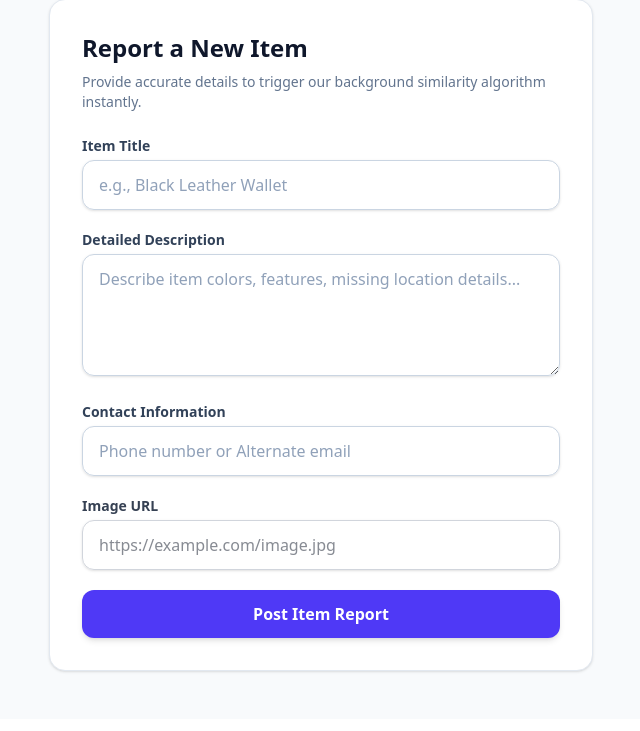
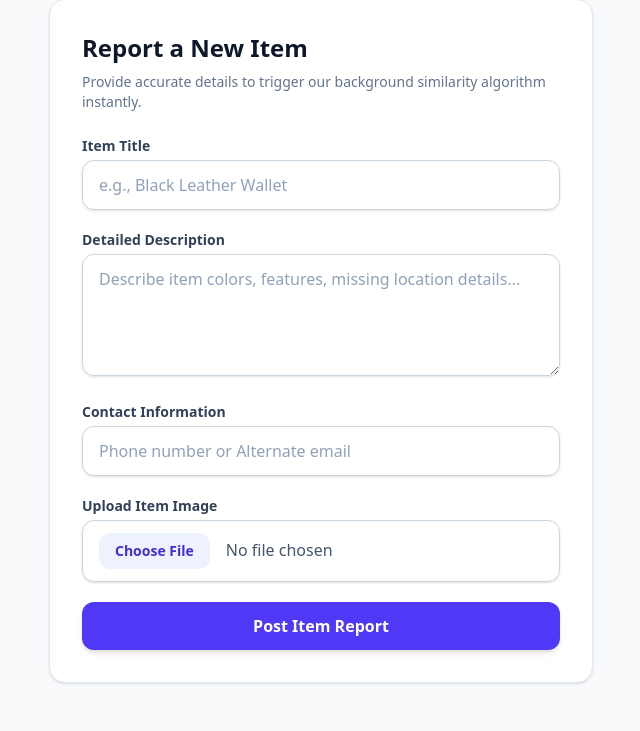
Before and after one commit to lakshmi12854/lost_found, a Flask app: page /add_item in a window 1280 px wide. Shown: the part 102-833 px from the top of the page, without its empty margins (319-959 px from the left). Before the commit the page ends 775 px from the top, so only its background shows below. Run offline with Flask 3, Linux system fonts and the light colour scheme; the visitor is signed in with stand-in values (Sample User, id 1).

Commit message:
Update add_item.html

```diff
--- a/templates/add_item.html
+++ b/templates/add_item.html
@@ -40,10 +40,10 @@
                 </div>
 
                 <div>
-    <label class="block text-sm font-semibold text-gray-700 mb-1">Image URL</label>
-    <input type="url" name="image_url" placeholder="https://example.com/image.jpg"
-        class="w-full px-4 py-3 border border-gray-300 rounded-xl shadow-sm focus:outline-none focus:ring-2 focus:ring-indigo-500 text-gray-900">
-</div>
+                    <label class="block text-sm font-semibold text-slate-700 mb-1">Upload Item Image</label>
+                    <input type="file" name="image" accept="image/*" required
+                        class="w-full px-4 py-3 border border-slate-300 rounded-xl shadow-sm focus:outline-none focus:ring-2 focus:ring-indigo-500 focus:border-indigo-500 transition text-slate-600 file:mr-4 file:py-2 file:px-4 file:rounded-xl file:border-0 file:text-sm file:font-semibold file:bg-indigo-50 file:text-indigo-700 hover:file:bg-indigo-100">
+                </div>
 
                 <button type="submit"
                     class="w-full bg-indigo-600 hover:bg-indigo-700 text-white font-bold py-3 px-4 rounded-xl shadow-md hover:shadow-lg transition duration-200 transform active:scale-[0.98]">
```
